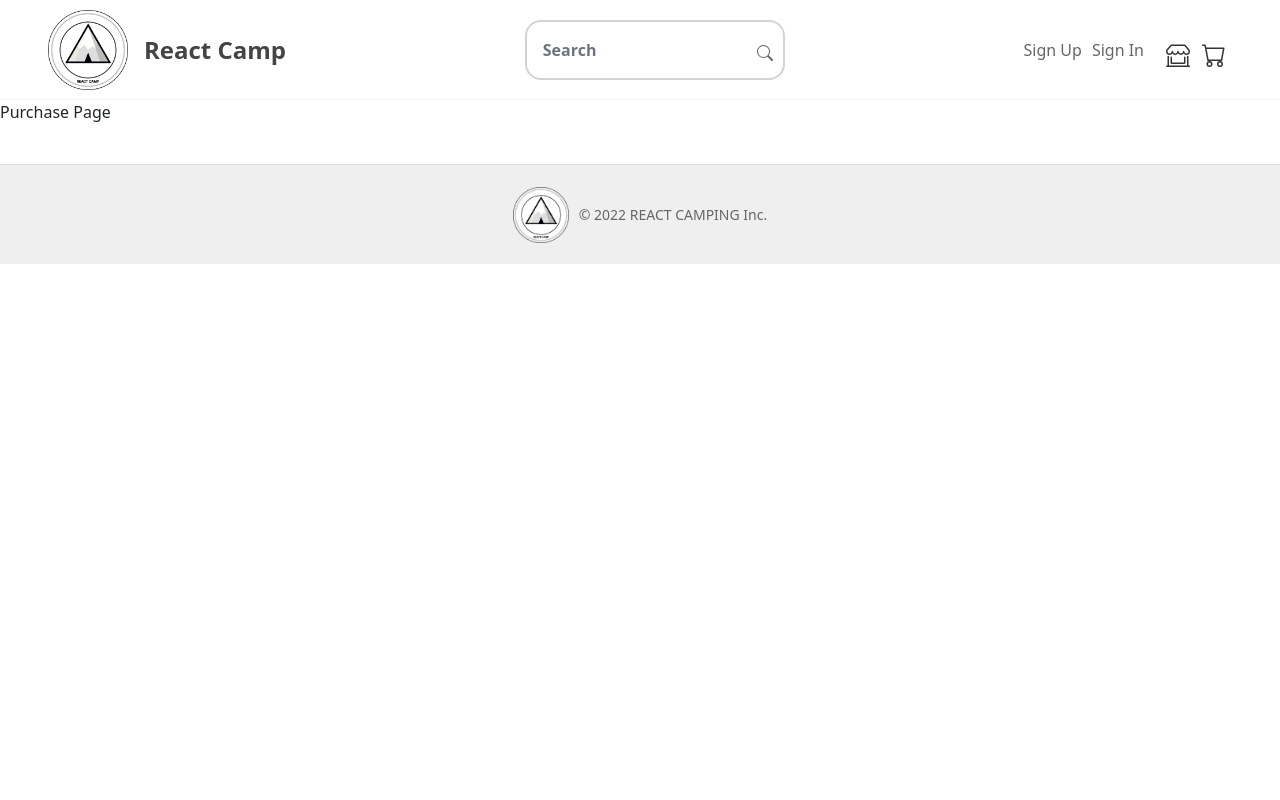
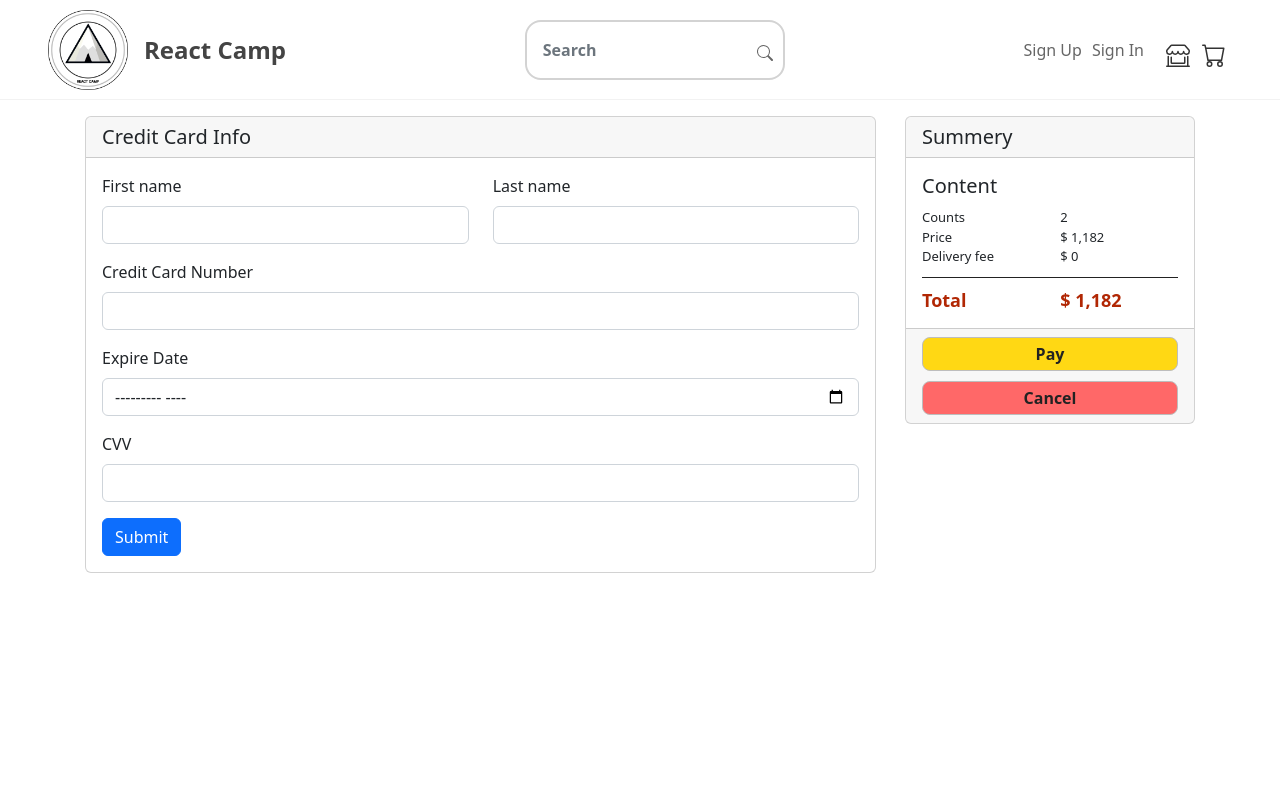
Before and after one commit to Lazade/react-camp, a React (Create React App) app: page /purchase in a window 1280 px wide. Shown: the top 800 px of the page. Built offline with nearby package versions, Linux system fonts and the light colour scheme.

Commit message:
added purchase page & added scrolltotop

```diff
--- a/src/components/header/Header.module.scss
+++ b/src/components/header/Header.module.scss
@@ -96,3 +96,17 @@
     }
   }
 }
+
+.scrollTopButton {
+  position: fixed;
+  right: 100px;
+  bottom: 100px;
+  background-color: #ff5656;
+  width: 48px;
+  height: 48px;
+  border: 1px solid #fdfdfd;
+  border-radius: 10px;
+  color: #fff;
+  font-size: 24px;
+  line-height: 20px;
+}
--- a/src/components/header/Header.tsx
+++ b/src/components/header/Header.tsx
@@ -1,12 +1,45 @@
-import React from "react";
+import React, { useEffect } from "react";
+import { useSelector, useDispatch } from "../../redux/hooks";
+import { commonSlice } from "../../redux/store";
 import { Form } from 'react-bootstrap';
 import { Link } from "react-router-dom";
-import { BsSearch, BsShopWindow, BsCart } from 'react-icons/bs';
+import { BsSearch, BsShopWindow, BsCart, BsArrowUp } from 'react-icons/bs';
 import styles from './Header.module.scss';
 import logo from '../../assets/images/logo-bw.png';
 
 export const Header: React.FC = () => {
+
+  const hasScrollUp = useSelector(state => state.common.hasScrollUp);
+  const dispatch = useDispatch();
+
+  useEffect(() => {
+    window.addEventListener("scroll", () => {
+      // dispatch(purchaseSlice.actions.updateIsScroll(window.scrollY > 100));
+      dispatch(commonSlice.actions.updateHasScrollUp(window.scrollY > 100));
+    })
+  }, [])
+
+  const scrollToTop = () => {
+    window.scrollTo({
+      top: 0,
+      left: 0,
+      behavior: 'smooth'
+    })
+  }
+
+  const scrollTopButton = () => {
     return (
+      <button
+        className={styles.scrollTopButton}
+        onClick={scrollToTop}
+      >
+        <BsArrowUp />
+      </button>
+    )
+  }
+
+  return (
+    <>
       <div className={styles.header}>
         <div className={styles.headerWrapper}>
           {/* logo */}
@@ -37,5 +70,11 @@ export const Header: React.FC = () => {
           </span>
         </div>
       </div>
+      {
+        hasScrollUp &&
+        scrollTopButton()
+      }
+
+    </>
   );
 }
--- a/src/pages/purchase/Purchase.module.scss
+++ b/src/pages/purchase/Purchase.module.scss
@@ -0,0 +1,101 @@
+.purchasePageWrapper {
+  width: 1150px;
+  margin-left: auto;
+  margin-right: auto;
+  padding: 16px 20px;
+}
+
+.purchasePage {
+  min-height: 100vh;
+  .innerContent {
+    padding-right: 290px;
+    position: relative;
+    overflow: hidden;
+    &::after {
+      content: '';
+      clear: both;
+    }
+  }
+  .leftPart {
+    width: 100%;
+    float: left;
+    padding-right: 3.5%;
+  }
+
+  .rightPart {
+    float: right;
+    width: 290px;
+    margin-right: -290px;
+    position: relative;
+  }
+
+  .rightPartFixed {
+    position: fixed;
+    top: 14px;
+    width: inherit;
+  }
+
+  .purchaseSummeryContents {
+    .title {
+      margin-bottom: 10px;
+    }
+    .orderTable {
+      width: 100%;
+      tr {
+        td {
+
+        }
+      }
+      .orderSummeryNormalRow {
+        td {
+          font-size: 13px;
+          list-style-type: 16px;
+        }
+        .lineBox {
+          margin: 10px 0;
+          width: 100%;
+          height: 1px;
+          background-color: #222;
+        }
+      }
+      .orderSummeryTotalRow {
+        color: #B12704;
+        font-weight: 600;
+        td {
+          font-size: 18px;
+          line-height: 24px;
+        }
+      }
+    }
+  }
+
+  .purchaseSummeryOperations {
+    margin-bottom: -10px;
+    button {
+      display: block;
+      border: 1px solid #bdbdbd;
+      font-size: 16px;
+      padding: 4px 10px;
+      width: 100%;
+      margin-bottom: 10px;
+      border-radius: 8px;
+      font-weight: 600;
+    }
+    .payButton {
+      background-color: #FFD814;
+      color: #222;
+      &:hover {
+        background: #222;
+        color: #FFD814;
+      }
+    }
+    .cancelButton {
+      background-color: #ff6868;
+      color: #222;
+      &:hover {
+        background-color: #222;
+        color: #ff6868;
+      }
+    }
+  }
+}
--- a/src/pages/purchase/Purchase.tsx
+++ b/src/pages/purchase/Purchase.tsx
@@ -1,13 +1,129 @@
-import React from "react";
+import React, { useEffect } from "react";
+import { useSelector, useDispatch } from "../../redux/hooks";
 import { Header, Footer } from "../../components";
+import { Card, Form, Button, Row, Col } from "react-bootstrap";
+import { purchaseSlice } from "../../redux/purchase";
 import styles from './Purchase.module.scss';
 
 export const Purchase: React.FC = () => {
+
+  const isScroll = useSelector((state => state.purchase.isScroll));
+  const hasSubmit = useSelector((state => state.purchase.hasSubmit));
+  const dispatch = useDispatch();
+
+  useEffect(() => {
+    window.addEventListener("scroll", () => {
+      dispatch(purchaseSlice.actions.updateIsScroll(window.scrollY > 100));
+    })
+  }, [])
+
   return (
     <>
     <Header/>
-    Purchase Page
-    {/* Todo */}
+    <div className={styles.purchasePage}>
+      <div className={styles.purchasePageWrapper}>
+        <div className={styles.innerContent}>
+          {/* left part */}
+          <div className={styles.leftPart}>
+            <Card>
+              <Card.Header as="h5">
+                Credit Card Info
+              </Card.Header>
+              <Card.Body>
+                <div>
+                  <Form>
+                    <Row className="mb-3">
+                    <Form.Group as={Col} md="6" controlId="validationFormik01">
+                        <Form.Label>First name</Form.Label>
+                        <Form.Control
+                          type="text"
+                          name="firstName"
+                        />
+                      </Form.Group>
+                      <Form.Group as={Col} md="6" controlId="validationFormik02">
+                        <Form.Label>Last name</Form.Label>
+                        <Form.Control
+                          type="text"
+                          name="lastName"
+                        />
+                      </Form.Group>
+                    </Row>
+
+                    <Form.Group className="mb-3" controlId="formBasicEmail">
+                      <Form.Label>Credit Card Number</Form.Label>
+                      <Form.Control
+                        type=""
+                        name="creditCardNumber"
+                      />
+                    </Form.Group>
+                    <Form.Group className="mb-3" controlId="formBasicDate">
+                      <Form.Label>Expire Date</Form.Label>
+                      <Form.Control
+                        type="Month"
+                      />
+                    </Form.Group>
+                    <Form.Group className="mb-3" controlId="formBasicPassword">
+                      <Form.Label>CVV</Form.Label>
+                      <Form.Control
+                        type="password"
+                        name="cvv"
+                      />
+                    </Form.Group>
+                    <Button variant="primary">
+                      Submit
+                    </Button>
+                  </Form>
+                </div>
+              </Card.Body>
+            </Card>
+          </div>
+          {/* right floating part */}
+          <div className={styles.rightPart}>
+            <div className={isScroll ? styles.rightPartFixed : ''}>
+            {/* pay summery */}
+            <Card>
+              <Card.Header as='h5'>Summery</Card.Header>
+              <Card.Body>
+                <div className={styles.purchaseSummeryContents}>
+                  <h5 className={styles.title}>Content</h5>
+                  <table className={styles.orderTable}>
+                    <tbody>
+                      <tr className={styles.orderSummeryNormalRow}>
+                        <td>Counts</td>
+                        <td>2</td>
+                      </tr>
+                      <tr className={styles.orderSummeryNormalRow}>
+                        <td>Price</td>
+                        <td>$ 1,182</td>
+                      </tr>
+                      <tr className={styles.orderSummeryNormalRow}>
+                        <td>Delivery fee</td>
+                        <td>$ 0</td>
+                      </tr>
+                      <tr className={styles.orderSummeryNormalRow}>
+                        <td><div className={styles.lineBox}></div></td>
+                        <td><div className={styles.lineBox}></div></td>
+                      </tr>
+                      <tr className={styles.orderSummeryTotalRow}>
+                        <td>Total</td>
+                        <td>$ 1,182</td>
+                      </tr>
+                    </tbody>
+                  </table>
+                </div>
+              </Card.Body>
+              <Card.Footer>
+                <div className={styles.purchaseSummeryOperations}>
+                  <button disabled={!hasSubmit} className={styles.payButton}>Pay</button>
+                  <button className={styles.cancelButton}>Cancel</button>
+                </div>
+              </Card.Footer>
+            </Card>
+            </div>
+          </div>
+        </div>
+      </div>
+    </div>
     <Footer />
     </>
   );
--- /dev/null
+++ b/src/redux/purchase/index.ts
@@ -0,0 +1 @@
+export * from './purchaseSlice';
--- /dev/null
+++ b/src/redux/purchase/purchaseSlice.ts
@@ -0,0 +1,21 @@
+import { createSlice } from "@reduxjs/toolkit";
+
+interface PurchaseState {
+  isScroll: boolean,
+  hasSubmit: boolean
+}
+
+const initialState: PurchaseState = {
+  isScroll: false,
+  hasSubmit: false
+}
+
+export const purchaseSlice = createSlice({
+  name: 'Purchase',
+  initialState,
+  reducers: {
+    updateIsScroll: (state, action) => {
+      state.isScroll = action.payload
+    }
+  }
+});
--- a/src/redux/store.ts
+++ b/src/redux/store.ts
@@ -1,8 +1,29 @@
-import { combineReducers, configureStore } from "@reduxjs/toolkit";
+import { createSlice, combineReducers, configureStore } from "@reduxjs/toolkit";
 import { storeSlice } from "./store/";
+import { purchaseSlice } from "./purchase";
+
+interface CommonState {
+  hasScrollUp: boolean
+}
+
+const initialState: CommonState = {
+  hasScrollUp: false
+}
+
+export const commonSlice = createSlice({
+  name: 'Common',
+  initialState,
+  reducers: {
+    updateHasScrollUp: (state, action) => {
+      state.hasScrollUp = action.payload;
+    }
+  }
+})
 
 const rootReducer = combineReducers({
-  store: storeSlice.reducer
+  common: commonSlice.reducer,
+  store: storeSlice.reducer,
+  purchase: purchaseSlice.reducer
 })
 
 const store = configureStore({
```
Lines whose indentation alone changed are shown as unchanged.
